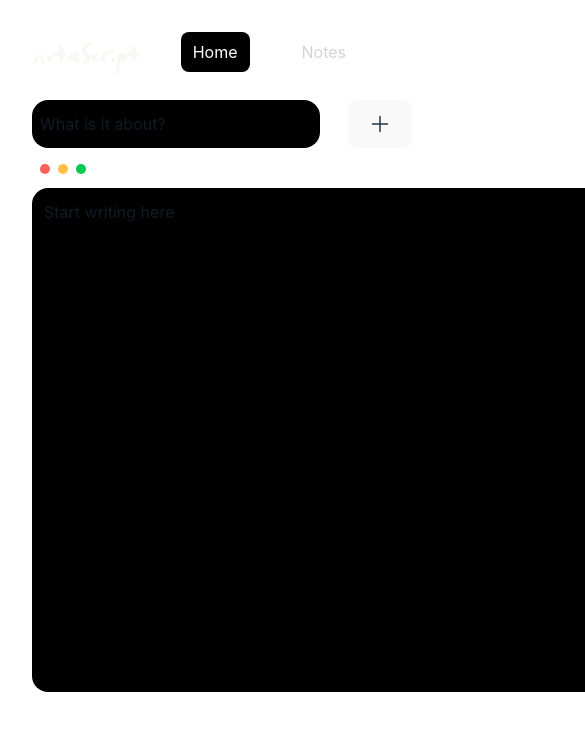
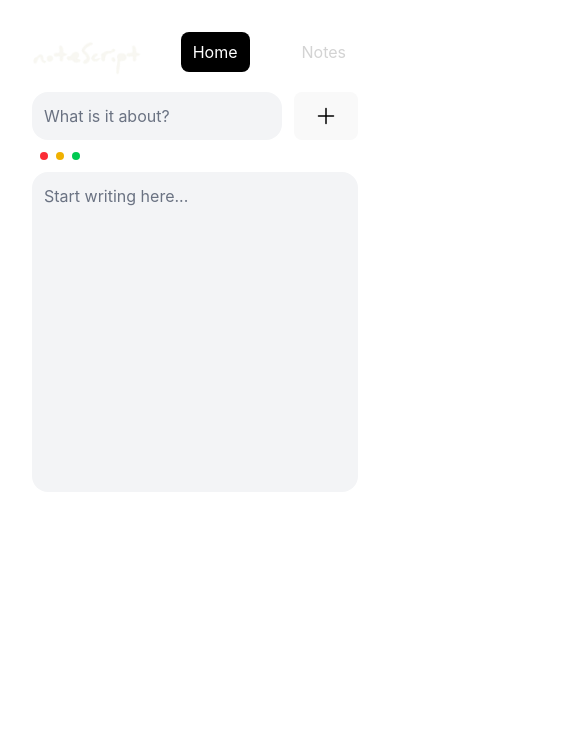
Before and after one commit to AbhishekP06/Note-Script, a React (Vite) app: page / in a window 390 px wide. Shown: the top 730 px of the page, 585 px wide, since content can reach past the window. Built offline with nearby package versions, Linux system fonts and the light colour scheme.

Commit message:
Updated responsiveness and handled whiteSpaces

```diff
--- a/src/components/Home.jsx
+++ b/src/components/Home.jsx
@@ -1,11 +1,11 @@
-import { useEffect, useState } from "react"
+import { useEffect, useState } from "react";
 import { useDispatch, useSelector } from "react-redux";
 import { useSearchParams } from "react-router-dom";
 import { addToNotes, updateToNotes } from "../features/noteSlice";
 
 function Home() {
-    const [title, setTitle] = useState('');
-    const [value, setValue] = useState('');
+    const [title, setTitle] = useState("");
+    const [value, setValue] = useState("");
     const [searchParams, setSearchParams] = useSearchParams();
     const noteId = searchParams.get("noteId");
     const dispatch = useDispatch();
@@ -17,18 +17,15 @@ function Home() {
             content: value,
             _id: noteId || Date.now().toString(36),
             createdAt: new Date().toISOString(),
+        };
+        if (noteId) {
+            dispatch(updateToNotes(note)); // Update existing note
+        } else {
+            dispatch(addToNotes(note)); // Create new note
         }
-        if (noteId) {
-            //update
-            dispatch(updateToNotes(note));
-        }
-        else {
-            //create
-            dispatch(addToNotes(note));
-        }
-        //creation or updation - cleaning
-        setTitle('');
-        setValue('');
+        // Reset input fields
+        setTitle("");
+        setValue("");
         setSearchParams({});
     }
 
@@ -42,46 +39,71 @@ function Home() {
     }, [noteId])
 
     return (
-        <>
-            <div className="flex flex-row gap-7 place-content-start mt-2">
-                <input className="bg-black p-3 rounded-2xl mt-2 min-w-2xs pl-2"
+        <div className="max-w-3xl mx-0">
+            {/* Input & Button */}
+            <div className="flex flex-wrap gap-3 mt-2">
+                <input
+                    className="bg-gray-100 dark:bg-black dark:text-white p-3 rounded-2xl flex-1 min-w-[180px] placeholder-gray-500 dark:placeholder-gray-400"
                     type="text"
                     placeholder="What is it about?"
                     value={title}
-                    onChange={(e) => setTitle(e.target.value)} />
-                <button className="p-2 rounded-2xl mt-2" onClick={createNote}>
-                    {noteId ?
-                        <svg xmlns="http://www.w3.org/2000/svg" fill="none" viewBox="0 0 24 24" strokeWidth={1.5} stroke="currentColor" className="size-6">
-                            <path strokeLinecap="round" strokeLinejoin="round" d="m16.862 4.487 1.687-1.688a1.875 1.875 0 1 1 2.652 2.652L10.582 16.07a4.5 4.5 0 0 1-1.897 1.13L6 18l.8-2.685a4.5 4.5 0 0 1 1.13-1.897l8.932-8.931Zm0 0L19.5 7.125M18 14v4.75A2.25 2.25 0 0 1 15.75 21H5.25A2.25 2.25 0 0 1 3 18.75V8.25A2.25 2.25 0 0 1 5.25 6H10" />
+                    onChange={(e) => setTitle(e.target.value)}
+                />
+                <button
+                    className="p-2 rounded-2xl bg-gray-300 dark:bg-gray-700 text-black dark:text-white"
+                    onClick={createNote}
+                >
+                    {noteId ? (
+                        <svg
+                            xmlns="http://www.w3.org/2000/svg"
+                            fill="none"
+                            viewBox="0 0 24 24"
+                            strokeWidth={1.5}
+                            stroke="currentColor"
+                            className="size-6"
+                        >
+                            <path
+                                strokeLinecap="round"
+                                strokeLinejoin="round"
+                                d="m16.862 4.487 1.687-1.688a1.875 1.875 0 1 1 2.652 2.652L10.582 16.07a4.5 4.5 0 0 1-1.897 1.13L6 18l.8-2.685a4.5 4.5 0 0 1 1.13-1.897l8.932-8.931Zm0 0L19.5 7.125M18 14v4.75A2.25 2.25 0 0 1 15.75 21H5.25A2.25 2.25 0 0 1 3 18.75V8.25A2.25 2.25 0 0 1 5.25 6H10"
+                            />
                         </svg>
-                        :
-                        <svg xmlns="http://www.w3.org/2000/svg" fill="none" viewBox="0 0 24 24" strokeWidth={1.5} stroke="currentColor" className="size-6">
-                            <path strokeLinecap="round" strokeLinejoin="round" d="M12 4.5v15m7.5-7.5h-15" />
+                    ) : (
+                        <svg
+                            xmlns="http://www.w3.org/2000/svg"
+                            fill="none"
+                            viewBox="0 0 24 24"
+                            strokeWidth={1.5}
+                            stroke="currentColor"
+                            className="size-6"
+                        >
+                            <path
+                                strokeLinecap="round"
+                                strokeLinejoin="round"
+                                d="M12 4.5v15m7.5-7.5h-15"
+                            />
                         </svg>
-                    }
+                    )}
                 </button>
             </div>
-            <div>
-                <div className="flex items-center ml-1 mt-2">
-                    <div className="circle">
-                        <span className="red box"></span>
-                    </div>
-                    <div className="circle">
-                        <span className="yellow box"></span>
-                    </div>
-                    <div className="circle">
-                        <span className="green box"></span>
-                    </div>
-                </div>
-                <textarea className="bg-black p-3 mt-2 min-w-2xl rounded-2xl overflow-y-auto scrollbar-hide resize-none"
-                    value={value}
-                    placeholder="Start writing here"
-                    onChange={(e) => setValue(e.target.value)}
-                    rows={20} />
+
+            {/* Window Style Header */}
+            <div className="flex items-center gap-2 mt-3 pl-2">
+                <div className="w-2 h-2 bg-red-500 rounded-full"></div>
+                <div className="w-2 h-2 bg-yellow-500 rounded-full"></div>
+                <div className="w-2 h-2 bg-green-500 rounded-full"></div>
             </div>
 
-        </>
-    )
+            {/* Textarea */}
+            <textarea
+                className="bg-gray-100 dark:bg-black dark:text-white p-3 mt-3 w-full h-80 rounded-2xl overflow-y-auto scrollbar-hide resize-none placeholder-gray-500 dark:placeholder-gray-400"
+                value={value}
+                placeholder="Start writing here..."
+                onChange={(e) => setValue(e.target.value)}
+                style={{ whiteSpace: "pre-wrap" }}
+            />
+        </div>
+    );
 }
 
-export default Home
+export default Home;
--- a/src/components/Note.jsx
+++ b/src/components/Note.jsx
@@ -38,11 +38,13 @@ function Note() {
     return (
         <>
             <div>
-                <input className=" bg-black p-3 rounded-2xl mt-2 min-w-2xl pl-2"
+                <input
+                    className="bg-black p-3 rounded-2xl mt-2 w-full max-w-3xl pl-2"
                     type="search"
                     placeholder="Search here"
                     value={searchTerm}
-                    onChange={(e) => setSearchTerm(e.target.value)} />
+                    onChange={(e) => setSearchTerm(e.target.value)}
+                />
             </div>
             <div className="flex flex-wrap gap-4">
                 {filteredData.length > 0 &&
@@ -52,16 +54,11 @@ function Note() {
                                 key={note?._id}
                                 className="border bg-black p-3 mt-5 rounded-2xl pl-2 w-full sm:w-[300px] md:w-[350px] lg:w-[400px] min-h-[350px] max-h-[300px] relative"
                             >
-                                <div className="flex items-center">
-                                    <div className="circle">
-                                        <span className="red box"></span>
-                                    </div>
-                                    <div className="circle">
-                                        <span className="yellow box"></span>
-                                    </div>
-                                    <div className="circle">
-                                        <span className="green box"></span>
-                                    </div>
+                                {/* Window Style Header */}
+                                <div className="flex items-center gap-2 mt-2 pl-2">
+                                    <div className="w-2 h-2 bg-red-500 rounded-full"></div>
+                                    <div className="w-2 h-2 bg-yellow-500 rounded-full"></div>
+                                    <div className="w-2 h-2 bg-green-500 rounded-full"></div>
                                 </div>
                                 <div>
                                     <h1 className="text-white text-2xl font-bold line-clamp-1 ml-1 mt-1">{note.title}</h1>
@@ -73,9 +70,9 @@ function Note() {
                                     <p className="pl-1">{formattedDate(note.createdAt)}</p>
                                 </div>
                                 <div className="line-clamp-3 pt-3 text-gray-300 ml-1 mt-1">
-                                    <p>{note.content}</p>
+                                    <p className="whitespace-pre-wrap">{note.content}</p>
                                 </div>
-                                <div className="flex flex-wrap gap-8 mt-2 mb-1 px-4 py-2 place-content-evenly absolute bottom-0 ">
+                                <div className="flex flex-wrap gap-6 mt-2 mb-1 px-4 py-2 place-content-evenly absolute bottom-0">
                                     {/* Edit button */}
                                     <button>
                                         <Link to={`/?noteId=${note?._id}`}>
--- a/src/components/ViewNote.jsx
+++ b/src/components/ViewNote.jsx
@@ -32,16 +32,13 @@ function ViewNote() {
         <>
             <div className=" bg-black p-3 rounded-2xl mt-6 max-w-5xl min-h-[500px] pl-2">
                 <div className="flex items-center relative">
-                    <div className="circle">
-                        <span className="red box"></span>
+                    {/* Window Style Header */}
+                    <div className="flex items-center gap-2 mt-3 pl-2">
+                        <div className="w-2 h-2 bg-red-500 rounded-full"></div>
+                        <div className="w-2 h-2 bg-yellow-500 rounded-full"></div>
+                        <div className="w-2 h-2 bg-green-500 rounded-full"></div>
                     </div>
-                    <div className="circle">
-                        <span className="yellow box"></span>
-                    </div>
-                    <div className="circle">
-                        <span className="green box"></span>
-                    </div>
-                    <div className="flex flex-wrap gap-8 mt-2 px-4 py-2 absolute right-0">
+                    <div className="flex flex-wrap gap-8 mt-3 px-4 py-2 absolute right-0">
                         {/* Share button */}
                         <button onClick={copyToClipboard}>
                             <svg xmlns="http://www.w3.org/2000/svg" fill="none" viewBox="0 0 24 24" strokeWidth={1.5} stroke="currentColor" className="size-4">
@@ -56,7 +53,7 @@ function ViewNote() {
                         </button>
                     </div>
                 </div>
-                <div className="mt-6">
+                <div className="mt-4">
                     <h1 className="text-6xl">{note.title}</h1>
                     <div className="flex flex-wrap p-1 mt-2">
                         <svg xmlns="http://www.w3.org/2000/svg" fill="none" viewBox="0 0 24 24" strokeWidth={1.5} stroke="currentColor" className="size-6">
@@ -64,7 +61,7 @@ function ViewNote() {
                         </svg>
                         <p className="pl-1">{formattedDate}</p>
                     </div>
-                    <p className="mt-5 p-1">{note.content}</p>
+                    <p className="mt-5 p-1 whitespace-pre-wrap">{note.content}</p>
                 </div>
             </div>
 
```
